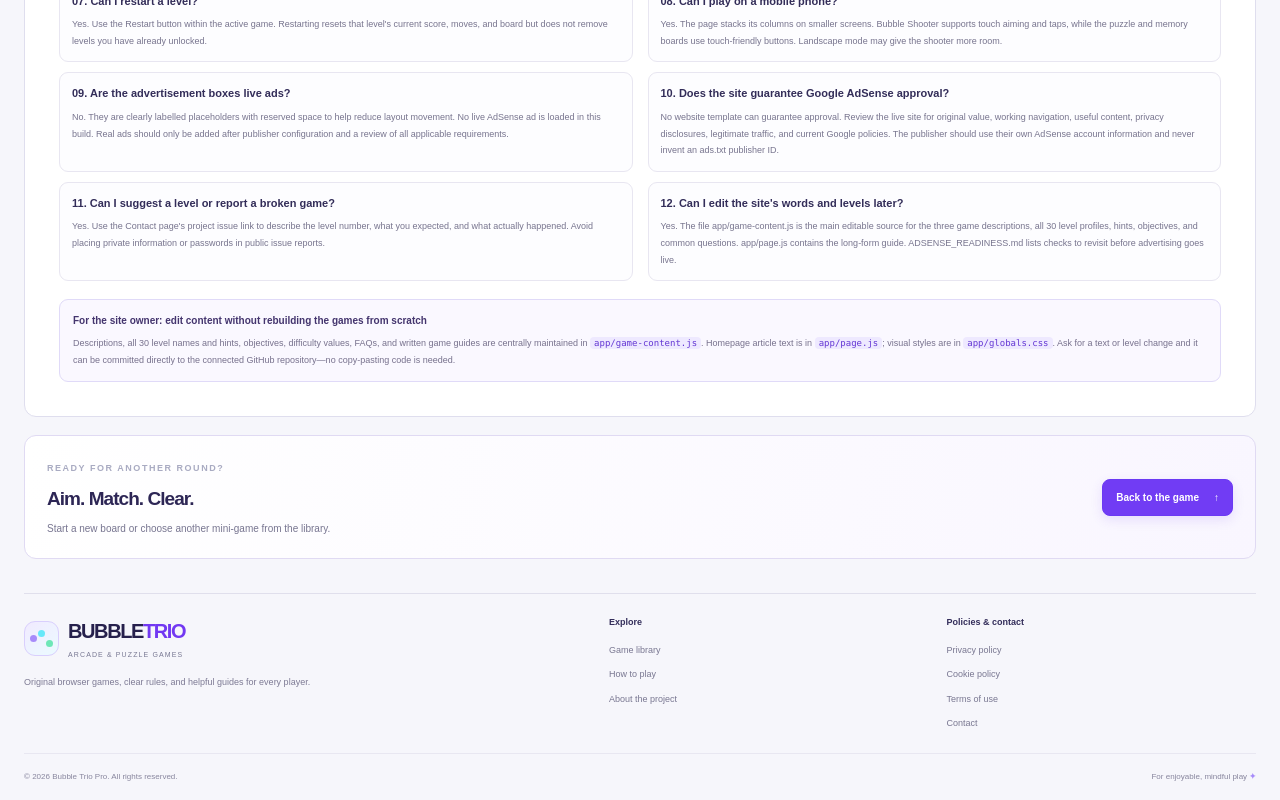
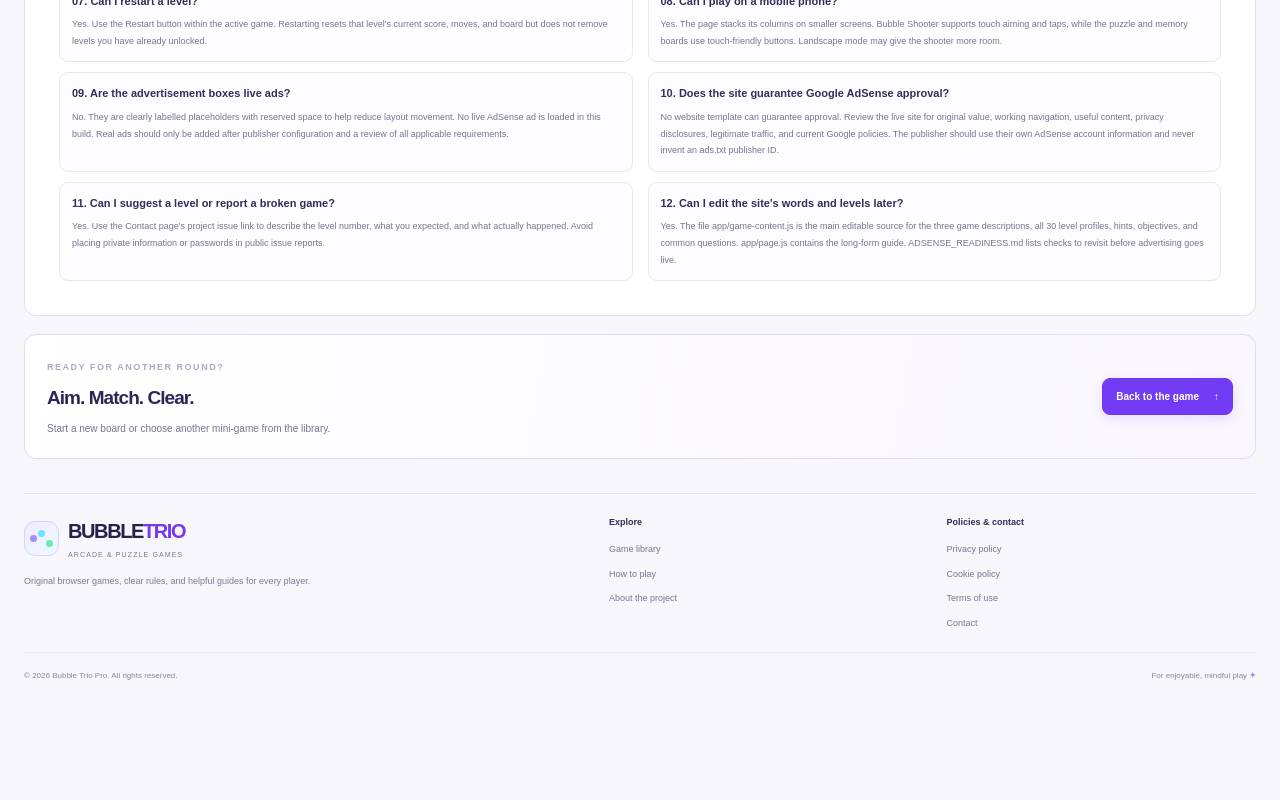
Before and after one commit to websiite01-tech/bubble-trio-pro, a Next.js app: page / in a window 1280 px wide. Shown: the part 3775-4575 px from the top of the page. After the commit the page ends 4474 px from the top, so only its background shows below. Built offline with nearby package versions, Linux system fonts and the light colour scheme; no server answers.

Commit message:
polish: keep owner edit instructions out of public player-facing page

```diff
--- a/app/page.js
+++ b/app/page.js
@@ -121,10 +121,7 @@ export default function HomePage() {
             </section>
           ))}
         </div>
-        <div className="content-edit-note">
-          <b>For the site owner: edit content without rebuilding the games from scratch</b>
-          <p>Descriptions, all 30 level names and hints, objectives, difficulty values, FAQs, and written game guides are centrally maintained in <code>app/game-content.js</code>. Homepage article text is in <code>app/page.js</code>; visual styles are in <code>app/globals.css</code>. Ask for a text or level change and it can be committed directly to the connected GitHub repository—no copy-pasting code is needed.</p>
-        </div>
+
       </section>
 
       <section className="closing-cta"><div><span className="eyebrow">READY FOR ANOTHER ROUND?</span><h2>Aim. Match. Clear.</h2><p>Start a new board or choose another mini-game from the library.</p></div><a className="primary-button" href="#play">Back to the game <span>↑</span></a></section>
```
